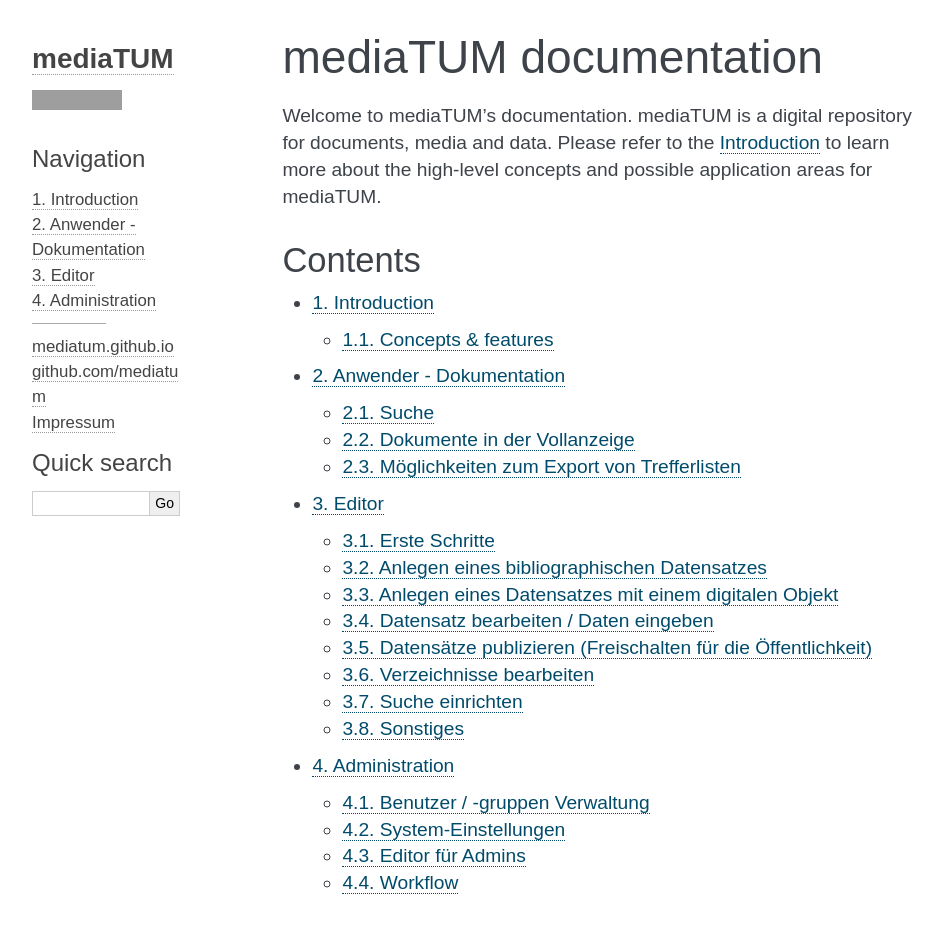
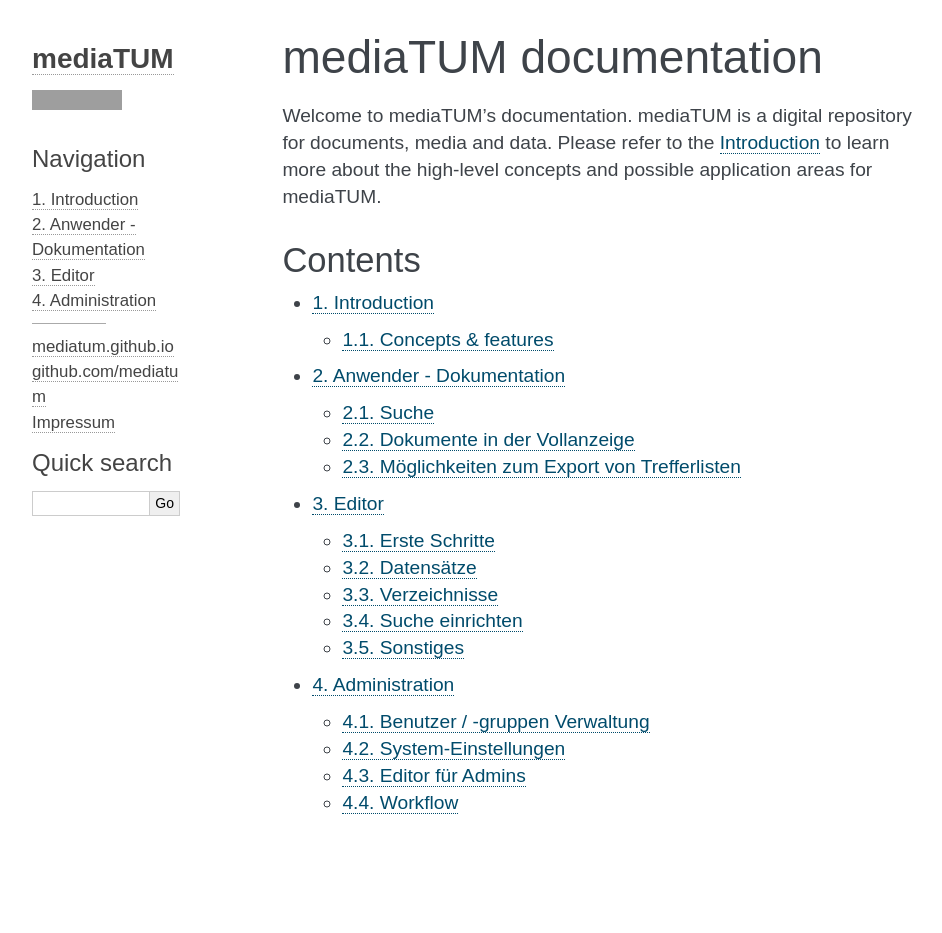
Before and after one commit to mediatum/mediatum-docs-en, a Sphinx documentation site: the page built from docs/source/index.rst, in a window 1280 px wide and 937 px high. Shown: the top 933 px of the window, without its empty margins (148-1090 px from the left). Built offline with Sphinx 7.4.7, drawn with Linux system fonts in a browser that asks for light colours; some of the changed lines change nothing that is shown; grey boxes are pictures that could not be loaded.

Commit message:
Change order and hierarchy of complete `Editor`, add some text improvements

```diff
--- a/docs/source/editor/index.rst
+++ b/docs/source/editor/index.rst
@@ -98,11 +98,18 @@
    :alt: ErstSchri5.jpg
 
 
-Anlegen eines bibliographischen Datensatzes
--------------------------------------------
+
+
+Datensätze
+----------
+
+
+Neue Metadaten anlegen
+^^^^^^^^^^^^^^^^^^^^^^
+
 
 Manuelles Anlegen eines bibliographischen Datensatzes
-^^^^^^^^^^^^^^^^^^^^^^^^^^^^^^^^^^^^^^^^^^^^^^^^^^^^^
+"""""""""""""""""""""""""""""""""""""""""""""""""""""
 
 Wechseln Sie in den Upload-Bereich über das Pfeil-Symbol: |Download|
 oder über die Verzeichnisstruktur Ihres Arbeitsverzeichnisses. Wählen
@@ -127,7 +134,7 @@
 
 
 Anlegen eines bibliographischen Datensatzes über einen Identifier
-^^^^^^^^^^^^^^^^^^^^^^^^^^^^^^^^^^^^^^^^^^^^^^^^^^^^^^^^^^^^^^^^^
+"""""""""""""""""""""""""""""""""""""""""""""""""""""""""""""""""
 
 Wurde für das zu veröffentlichende Dokument bereits eine DOI vergeben
 (z.B. für einen Aufsatz in einer Fachzeitschrift), wählen Sie im Menü
@@ -144,7 +151,7 @@
 
 
 Automatisches Anlegen bibliographischer Datensätze im BibTeX-Import
-^^^^^^^^^^^^^^^^^^^^^^^^^^^^^^^^^^^^^^^^^^^^^^^^^^^^^^^^^^^^^^^^^^^
+"""""""""""""""""""""""""""""""""""""""""""""""""""""""""""""""""""
 
 Sie möchten eine Publikationsliste aus Ihrem
 Literaturverwaltungsprogramm (z.B. Citavi oder EndNote) nach mediaTUM
@@ -181,14 +188,10 @@
 **Ergebnis:** Die Datensätze werden angelegt und können jetzt editiert
 werden, siehe :ref:`Datensatz bearbeiten`.
 
-Anlegen eines Datensatzes mit einem digitalen Objekt
-----------------------------------------------------
 
-Sie möchten eine PDF-Datei (z.B. einen Aufsatz einer Fachzeitschrift)
-nach mediaTUM übertragen.
 
-Digitales Objekt hochladen
-^^^^^^^^^^^^^^^^^^^^^^^^^^
+Upload von digitalen Objekten
+^^^^^^^^^^^^^^^^^^^^^^^^^^^^^
 
 Wechseln Sie in den Upload-Bereich über das
 Pfeil-Symbol:\ |Download| oder über die Verzeichnisstruktur Ihres
@@ -223,8 +226,10 @@
 **Ergebnis:** Die Datensätze werden angelegt und können jetzt editiert
 werden, siehe :ref:`Datensatz bearbeiten`.
 
+
+
 Digitale Objekte austauschen und hinzufügen
-^^^^^^^^^^^^^^^^^^^^^^^^^^^^^^^^^^^^^^^^^^^
+"""""""""""""""""""""""""""""""""""""""""""
 
 Zu einem Datensatz können nachträglich digitale Objekte ergänzt bzw.
 ausgetauscht werden. Wechseln Sie in das Verzeichnis, in welchem sich
@@ -265,8 +270,8 @@
 
 .. _Datensatz bearbeiten:
 
-Datensatz bearbeiten / Daten eingeben
--------------------------------------
+Bearbeite Datensatz
+^^^^^^^^^^^^^^^^^^^
 
 Wechseln Sie zunächst in das Upload-Verzeichnis. Der Hinweis (rot hinterlegt)
 auf die Funktion „Quick-Publisher“ erscheint und weist auf unpublizierte Objekte hin.
@@ -282,7 +287,7 @@
 
 
 Angelegte Datensätze öffnen
-^^^^^^^^^^^^^^^^^^^^^^^^^^^
+"""""""""""""""""""""""""""
 
 Ein neu angelegter Datensatz kann zur Bearbeitung geöffnet werden.
 Bewegen Sie dazu den Mauszeiger auf die Datensatz-Anzeige. In der
@@ -299,8 +304,8 @@
 (|VerschiebenEdit|), kopiert (|KopierenEdit|) und wieder
 gelöscht (|LoeschenEdit|) werden – werden weiter unten erklärt.
 
-Daten eingeben
-^^^^^^^^^^^^^^
+Daten eingeben und Informationen zu Feldtypen
+"""""""""""""""""""""""""""""""""""""""""""""
 
 Sie können alle Daten, die Ihnen bekannt sind, für den Datensatz
 eingeben. Für jeden Datentyp sind unterschiedliche Felder vorgegeben.
@@ -309,10 +314,6 @@
 Pflichtfelder, die mit einem roten Stern \* gekennzeichnet sind. Hier
 muss ein Wert eingetragen werden, sonst kann der Datensatz nicht
 veröffentlicht werden.
-
-Im Recherche-Bereich sind Beispieldatensätze für einzelne Datentypen
-verfügbar. Sie finden die Beispiele unter **Hilfe > Upload / Publizieren
-> Jahrbuch: Beispiele für die Dateneingabe**.
 
 Beachten Sie, dass es verschiedene Arten von Feldern gibt:
 
@@ -344,115 +345,16 @@
 des Buttons „Speichern“ gesichert werden.
 
 
-Datensatz ändern
-^^^^^^^^^^^^^^^^
-
-Ein Datensatz kann über das Symbol |BearbeitenEdit| in der
-Datensatz-Anzeige des Verzeichnisses erneut aufgerufen werden, um
-Ergänzungen und Korrekturen vorzunehmen.
-
-.. figure:: images/Bearb4.jpg
-   :alt: Bearb4.jpg
-
-
-Sie können mehrere Datensätze hintereinander bearbeiten: Nachdem Sie
-einen Datensatz zur Bearbeitung geöffnet haben, können Sie über die
-Pfeile am oberen Rand zum nächsten oder vorherigen Datensatz wechseln.
-Über das Pulldown-Menü können einzelne Datensätze auch direkt aufgerufen
-werden.
-
-Mehrere Datensätze gleichzeitig bearbeiten
-^^^^^^^^^^^^^^^^^^^^^^^^^^^^^^^^^^^^^^^^^^
-
-Es ist möglich, mehre Datensätze zu selektieren und dann gleichzeitig zu
-bearbeiten. Wählen Sie dazu die Datensätze eines Verzeichnisses aus,
-indem Sie die **Markieren-Checkbox** der betreffenden Datensätze
-anhaken. Über das Pulldown-Menü **Markieren** können Sie auch alle
-Datensätze eines Verzeichnisses markieren, eine Auswahl invertieren oder
-aufheben.
-
-.. figure:: images/Bearb5.jpg
-   :alt: Bearb5.jpg
-
-
-Klicken Sie anschließend auf das Symbol |BearbeitenEdit| (Metadaten
-selektierter Objekte gleichzeitig bearbeiten), das sich neben dem
-Pulldown-Menü **Markieren** befindet.
-
-Die selektierten Datensätze werden nun in einer Eingabemaske angezeigt.
-Ist der Inhalt eines Feldes bei allen Datensätzen identisch, wird der
-Inhalt angezeigt. Bei unterschiedlicher Feldbelegung wird ein
-Fragezeichen im Eingabefeld angezeigt. Nicht belegte Felder bleiben
-leer.
-
-Jetzt können Sie neue Inhalte in die Felder eintragen
-:ref:`Datensatz bearbeiten`, diese werden dann in alle
-ausgewählten Datensätze übernommen. Um ein Feld neu zu belegen, in dem
-ein Fragezeichen angezeigt wird, müssen Sie zunächst die Checkbox
-**überschreiben anhaken**, das sich neben dem Eingabefeld befindet.
-
-Speichern Sie die Änderungen ab, indem Sie auf **Speichern** klicken.
-
-.. warning::
-
-    Bitte beachten Sie, dass nur Datensätze eines Metadatenschemas
-    gleichzeitig bearbeitet werden können.
-
-Datensätze löschen
-^^^^^^^^^^^^^^^^^^
-
-Wechseln Sie zunächst in das Verzeichnis, in dem der zu löschende
-Datensatz liegt:
-
-Einen einzelnen Datensatz löschen
-"""""""""""""""""""""""""""""""""
-
-Bewegen Sie den Mauszeiger auf den zu löschenden Datensatz. In der
-rechten oberen Ecke der Anzeige erscheint das Lösch-Symbol
-(|LoeschenEdit|). Klicken Sie auf dieses Lösch-Symbol. mediaTUM
-fragt noch einmal nach, ob Sie den Datensatz wirklich löschen möchten.
-Bei einer Bestätigung mit **OK** wird der Datensatz gelöscht bzw. in den
-Papierkorb im Arbeitsverzeichnis verschoben.
-
-Mehrere Datensätze gleichzeitig löschen
-"""""""""""""""""""""""""""""""""""""""
-
-Markieren Sie die Datensätze, die Sie löschen wollen, durch Anklicken
-der **Checkbox Markieren** oben links in der Datensatz-Anzeige. Es
-erscheint ein Häkchen in der Checkbox. Alternativ können Sie die zu
-löschenden Datensätze über das Pulldown-Menü **Markieren** auswählen:
-**Alles markieren – Markierung aufheben – Markierung invertieren.**
-Klicken Sie auf das Lösch-Symbol (|LoeschenEdit|) links oben neben
-dem Pulldown-Menü **Markieren**. mediaTUM fragt noch einmal nach, ob Sie
-die Datensätze wirklich löschen möchten. Bei einer Bestätigung mit
-**OK** wird der Datensatz gelöscht bzw. in den Papierkorb im
-Arbeitsverzeichnis verschoben.
-
-
-
-.. FTP-Daten verarbeiten
-.. ^^^^^^^^^^^^^^^^^^^^^
-
-.. **Voraussetzung:** Konfiguration muss entsprechend eingerichtet sein.
-
-.. Wählen Sie Ihren Uploadordner aus und wählen Sie anschließend Metadaten
-.. editieren > FTP-Daten verarbeiten wie im Screenshot gezeigt aus.
-
-.. :: images/Ftp2.jpg
-   :alt: Ftp2.jpg
-
-
-..  Wählen Sie im Dropdownmenü ein Schema aus und klicken Sie anschließend
-    auf |Pfeil| (Process file...). Die hochgeladene Datei ist nun im
-    Upload Verzeichnis verfügbar. Anstelle von einem FTP Kommandos in der
-    cmd, können Sie auch FTP-Upload Programme nutzen, wie zum Beispiel
-    FileZilla.
+Datensätze veröffentlichen
+^^^^^^^^^^^^^^^^^^^^^^^^^^
 
 
 .. _Datensätze publizieren:
 
-Datensätze publizieren (Freischalten für die Öffentlichkeit)
-------------------------------------------------------------
+
+Quick Publisher
+"""""""""""""""
+
 
 Wir empfehlen Ihnen, mehrere Datensätze fertig anzulegen und diese dann
 auf einmal zu publizieren. Beim Publizieren werden die Datensätze in Ihr
@@ -460,11 +362,6 @@
 Öffentlichkeit sichtbar. Prüfen Sie daher vorher genau, ob die Daten
 auch richtig eingegeben worden sind.
 
-.. warning::
-
-    Bitte beachten Sie, dass nur Datensätze veröffentlicht werden können,
-    bei denen alle Pflichtfelder (das sind alle mit einem roten Sternchen
-    gekennzeichneten Felder) ausgefüllt sind.
 
 Klicken Sie auf den Upload-Ordner, der die zu veröffentlichenden
 Einträge enthält. Die Datensätze werden zusammen mit dem Hinweis auf den
@@ -522,6 +419,8 @@
 in der rechten oberen Ecke.
 
 
+
+
 .. _Datensätze verschieben:
 
 Datensätze verschieben
@@ -551,6 +450,12 @@
 
 .. _Datensätze kopieren:
 
+
+
+.. Datensätze in Browsingstruktur (Klassifikation) einhängen
+.. """""""""""""""""""""""""""""""""""""""""""""""""""""""""
+
+
 Datensätze kopieren
 ^^^^^^^^^^^^^^^^^^^
 
@@ -577,8 +482,128 @@
 Sie eine Kopie eines Datensatzes, bleibt das Original in mediaTUM
 erhalten.
 
+
+Datensatz ändern
+^^^^^^^^^^^^^^^^
+
+Ein Datensatz kann über das Symbol |BearbeitenEdit| in der
+Datensatz-Anzeige des Verzeichnisses erneut aufgerufen werden, um
+Ergänzungen und Korrekturen vorzunehmen.
+
+.. figure:: images/Bearb4.jpg
+   :alt: Bearb4.jpg
+
+
+Sie können mehrere Datensätze hintereinander bearbeiten: Nachdem Sie
+einen Datensatz zur Bearbeitung geöffnet haben, können Sie über die
+Pfeile am oberen Rand zum nächsten oder vorherigen Datensatz wechseln.
+Über das Pulldown-Menü können einzelne Datensätze auch direkt aufgerufen
+werden.
+
+
+
+Datensätze löschen
+^^^^^^^^^^^^^^^^^^
+
+Wechseln Sie zunächst in das Verzeichnis, in dem der zu löschende
+Datensatz liegt. Bewegen Sie den Mauszeiger auf den zu löschenden Datensatz.
+In der rechten oberen Ecke der Anzeige erscheint das Lösch-Symbol
+(|LoeschenEdit|). Klicken Sie auf dieses Lösch-Symbol. mediaTUM
+fragt noch einmal nach, ob Sie den Datensatz wirklich löschen möchten.
+Bei einer Bestätigung mit **OK** wird der Datensatz gelöscht bzw. in den
+Papierkorb im Arbeitsverzeichnis verschoben.
+
+
+Mehrere Datensätze gleichzeitig bearbeiten
+^^^^^^^^^^^^^^^^^^^^^^^^^^^^^^^^^^^^^^^^^^
+
+Markieren sie im Verzeichnis mehrere Datensätze und klicken Sie im oberen Navigationsbereich
+auf das Symbol |Bearbeiten|, |Verschieben|, |Kopieren| oder |Loeschen| so gelangen Sie in die
+gleichzeitige Bearbeitungsfunktion.
+
+
+Es ist möglich, mehre Datensätze zu selektieren und dann gleichzeitig zu
+bearbeiten. Wählen Sie dazu die Datensätze eines Verzeichnisses aus,
+indem Sie die **Markieren-Checkbox** der betreffenden Datensätze
+anhaken. Über das Pulldown-Menü **Markieren** können Sie auch alle
+Datensätze eines Verzeichnisses markieren, eine Auswahl invertieren oder
+aufheben.
+
+.. figure:: images/Bearb5.jpg
+   :alt: Bearb5.jpg
+
+
+Klicken Sie anschließend auf |VerschiebenEdit|, |KopierenEdit| oder |LoeschenEdit| und Sie können diese
+Aktion für alle ausgewählten Dokumente durchführen.
+
+
+Bearbeiten mehrerer Metadaten gleichzeitig
+""""""""""""""""""""""""""""""""""""""""""
+
+Klicken Sie anschließend auf das Symbol |BearbeitenEdit| (Metadaten
+selektierter Objekte gleichzeitig bearbeiten), das sich neben dem
+Pulldown-Menü **Markieren** befindet.
+
+Die selektierten Datensätze werden nun in einer Eingabemaske angezeigt.
+Ist der Inhalt eines Feldes bei allen Datensätzen identisch, wird der
+Inhalt angezeigt. Bei unterschiedlicher Feldbelegung wird ein
+Fragezeichen im Eingabefeld angezeigt. Nicht belegte Felder bleiben
+leer.
+
+Jetzt können Sie neue Inhalte in die Felder eintragen
+:ref:`Datensatz bearbeiten`, diese werden dann in alle
+ausgewählten Datensätze übernommen. Um ein Feld neu zu belegen, in dem
+ein Fragezeichen angezeigt wird, müssen Sie zunächst die Checkbox
+**überschreiben anhaken**, das sich neben dem Eingabefeld befindet.
+
+Speichern Sie die Änderungen ab, indem Sie auf **Speichern** klicken.
+
+.. warning::
+
+    Bitte beachten Sie, dass nur Datensätze eines Metadatenschemas
+    gleichzeitig bearbeitet werden können.
+
+
+
+
+.. FTP-Daten verarbeiten
+.. ^^^^^^^^^^^^^^^^^^^^^
+
+.. **Voraussetzung:** Konfiguration muss entsprechend eingerichtet sein.
+
+.. Wählen Sie Ihren Uploadordner aus und wählen Sie anschließend Metadaten
+.. editieren > FTP-Daten verarbeiten wie im Screenshot gezeigt aus.
+
+.. :: images/Ftp2.jpg
+   :alt: Ftp2.jpg
+
+
+..  Wählen Sie im Dropdownmenü ein Schema aus und klicken Sie anschließend
+    auf |Pfeil| (Process file...). Die hochgeladene Datei ist nun im
+    Upload Verzeichnis verfügbar. Anstelle von einem FTP Kommandos in der
+    cmd, können Sie auch FTP-Upload Programme nutzen, wie zum Beispiel
+    FileZilla.
+
+
+
+Verzeichnisse
+-------------
+
+Verzeichnis anlegen
+^^^^^^^^^^^^^^^^^^^
+
+In der Auswahl von **Neuen Ordner anlegen** wählen Sie aus, ob Sie eine
+Kollektion oder ein Verzeichnis anlegen wollen. Anschließend wird der
+neue Ordner mit dem Namen **Neuer Ordner** angelegt.
+
+.. figure:: images/VerzeichnisBearb2.jpg
+   :alt: VerzeichnisBearb2.jpg
+
+
+
+
 Verzeichnisse bearbeiten
-------------------------
+^^^^^^^^^^^^^^^^^^^^^^^^
 
 Um ein Verzeichnis bearbeiten zu können, wählen Sie mit einem Klick der
 linken Maustaste dieses Verzeichnis aus. Das Verzeichnis wird durch die
@@ -592,19 +617,9 @@
    :alt: VerzeichnisBearb1.jpg
 
 
-Unterordner anlegen
-^^^^^^^^^^^^^^^^^^^
 
-In der Auswahl von **Neuen Ordner anlegen** wählen Sie aus, ob Sie eine
-Kollektion oder ein Verzeichnis anlegen wollen. Anschließend wird der
-neue Ordner mit dem Namen **Neuer Ordner** angelegt.
-
-.. figure:: images/VerzeichnisBearb2.jpg
-   :alt: VerzeichnisBearb2.jpg
-
-
-Ordner umbenennen
-^^^^^^^^^^^^^^^^^
+Verzeichnisse umbenennen
+^^^^^^^^^^^^^^^^^^^^^^^^
 
 Nachdem Sie mit der linken Maustaste das gewünschte Verzeichnis
 ausgewählt und dann die rechte Maustaste geklickt haben, klicken Sie im
@@ -614,8 +629,10 @@
 können Sie nach der Auswahl des Verzeichnisses die Eingabemaske über den
 Navigationspunkt **Metadaten editieren: Metadaten editieren** erreichen.
 
-Unterordner sortieren
-^^^^^^^^^^^^^^^^^^^^^
+
+
+Verzeichnisse  sortieren
+^^^^^^^^^^^^^^^^^^^^^^^^
 
 Nachdem Sie einen Ordner markiert haben, können Sie die Unterordner über
 eine Spezialfunktion in der **Menüleiste > Spezialfunktionen >
@@ -632,19 +649,20 @@
 verändern die Reihenfolge der Ordner unter **Manuell sortieren** mit der
 Drag-and-Drop-Funktion.
 
-Ordner verschieben
-^^^^^^^^^^^^^^^^^^
+Verzeichnisse verschieben
+^^^^^^^^^^^^^^^^^^^^^^^^^
 
 Klicken Sie im Bearbeitungsmenü auf **Ordner ausschneiden**. Klicken Sie
 mit der linken Maustaste den Ordner an, in den der Container eingefügt
 werden soll. Im Menü wählen Sie dann die Option **Ordner einfügen** aus.
 
-Ordner löschen
-^^^^^^^^^^^^^^
+Verzeichnisse löschen
+^^^^^^^^^^^^^^^^^^^^^
 
 Ein ausgewähltes Verzeichnis können Sie über den Menüpunkt **Löschen**
 entfernen. Das Verzeichnis ist nicht endgültig gelöscht, sondern wird
 zunächst in den Papierkorb verschoben.
+
 
 
 .. _Suche einrichten:
@@ -652,8 +670,8 @@
 Suche einrichten
 ----------------
 
-Schnellsuche
-^^^^^^^^^^^^
+Schnellsuche einrichten
+^^^^^^^^^^^^^^^^^^^^^^^
 
 Die Startseite einer Kollektion kann individuell gestaltet werden. Dazu
 gehört auch das Hinzufügen einer Schnellsuche. Zusätzlich zu dem
@@ -671,8 +689,8 @@
 ermittelt werden.
 
 
-Erweiterte Suche
-^^^^^^^^^^^^^^^^
+Erweiterte Suche einrichten
+^^^^^^^^^^^^^^^^^^^^^^^^^^^
 
 Um eine erweiterte Suche einrichten zu können muss der Bereich in dem
 gesucht werden kann eine Kollektion sein. Nur in Kollektionen kann die
@@ -712,6 +730,7 @@
     In dem Feld "Folgende Felder werden durchsucht" wird das Metadatenschema
     ausgewählt und anschließend das zu durchsuchende Feld angegeben.
 
+
 Sonstiges
 ---------
 
@@ -729,5 +748,7 @@
 .. figure:: images/PapierkorbLeeren.jpg
    :alt: PapierkorbLeeren.jpg
 
-**Ausloggen** Um sich vom System abzumelden, klicken Sie auf **Logout**
+**Ausloggen**
+
+Um sich vom System abzumelden, klicken Sie auf **Logout**
 am rechten oberen Bildschirmrand.
```
